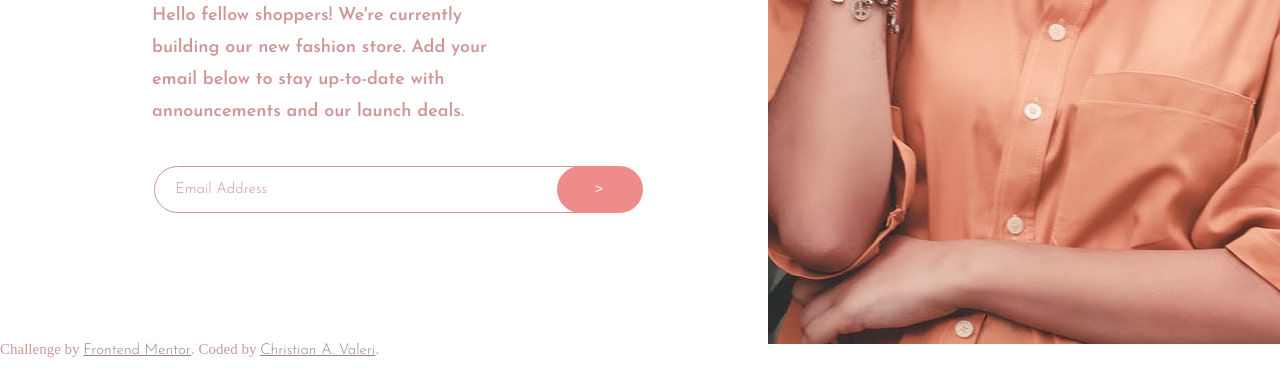
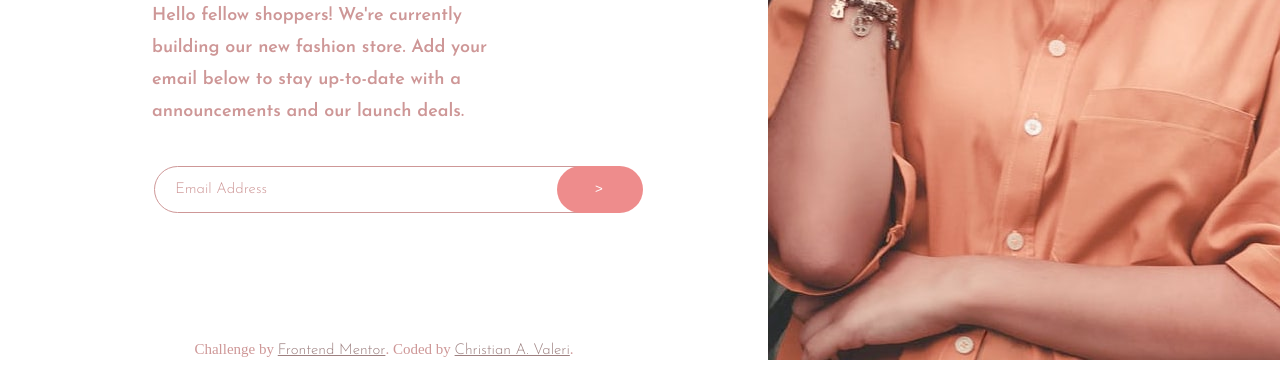
Before and after one commit to MortalChris/base-apparel-coming-soon-master, a plain HTML site: page code/index.html in a window 1280 px wide. Shown: the part 465-855 px from the top of the page. Before the commit the page ends 823 px from the top, so only its background shows below. Drawn offline with Linux system fonts and the light colour scheme.

Commit message:
Css Img to not scale in desktop mode/ Made it fit screen size fully

```diff
--- a/code/index.html
+++ b/code/index.html
@@ -14,7 +14,7 @@
     </section>
 
     <section id="aside">
-      <picture>
+      <picture id="pictures">
           <source media="(max-width:425px)" srcset="/images/hero-mobile.jpg">
           <source class="big-picture" media="(min-width:768px)" srcset="/images/hero-desktop.jpg">
           <img src="/images/hero-mobile.jpg" alt="Small" style="width:auto;">
@@ -38,7 +38,7 @@
     <section class="article">
       <p>
         Hello fellow shoppers! We're currently building our new fashion store.
-        Add your email below to stay up-to-date with announcements and our launch deals.
+        Add your email below to stay up-to-date with a announcements and our launch deals.
       </p>
     </section>
 
--- a/code/style.css
+++ b/code/style.css
@@ -39,11 +39,11 @@
     justify-content: center;
     grid-area: aside;
     height: 100%;
-    width: 100%
+    color:linear-gradient(135deg, hsl(0, 0%, 100%), hsl(0, 100%, 98%));
+    background-size: inherit;
+    background-size: cover;
 }
-.big-picture{
 
-}
 /*Where h1 and paragrph text are*/
 .article{
 
@@ -124,17 +124,24 @@
 /*footer*/
 footer{
     margin-top: 8rem;
+    margin-bottom: 2rem;
     font-size: 15px;
     color: hsl(0, 36%, 70%);
+    grid-area: attribution;
 }
 .attribution{
-    grid-area: attribution;
+
 }
 .attribution a{
     font-family: Josefin Sans;
     text-align: center;
     color: hsl(0, 13%, 56%);
 }
+
+
+
+
+
 @media only screen and (min-device-width: 768px){
     *{
 
@@ -151,6 +158,17 @@ footer{
     }
     #aside{
         /*background-image: url("images\hero-desktop.jpg");*/
+        grid-area: aside;
+        height: 100%;
+
+    }
+    img{
+        object-fit: cover;
+        width: 730px;
+        height: 100vh;
+    }
+    #header{
+
     }
     .article h1{
         letter-spacing: 1.3rem;
@@ -183,4 +201,8 @@ footer{
         padding-right: 20rem;
 
     }
-} s
+    footer{
+        display: flex;
+        justify-content: center;
+    }
+}
```
